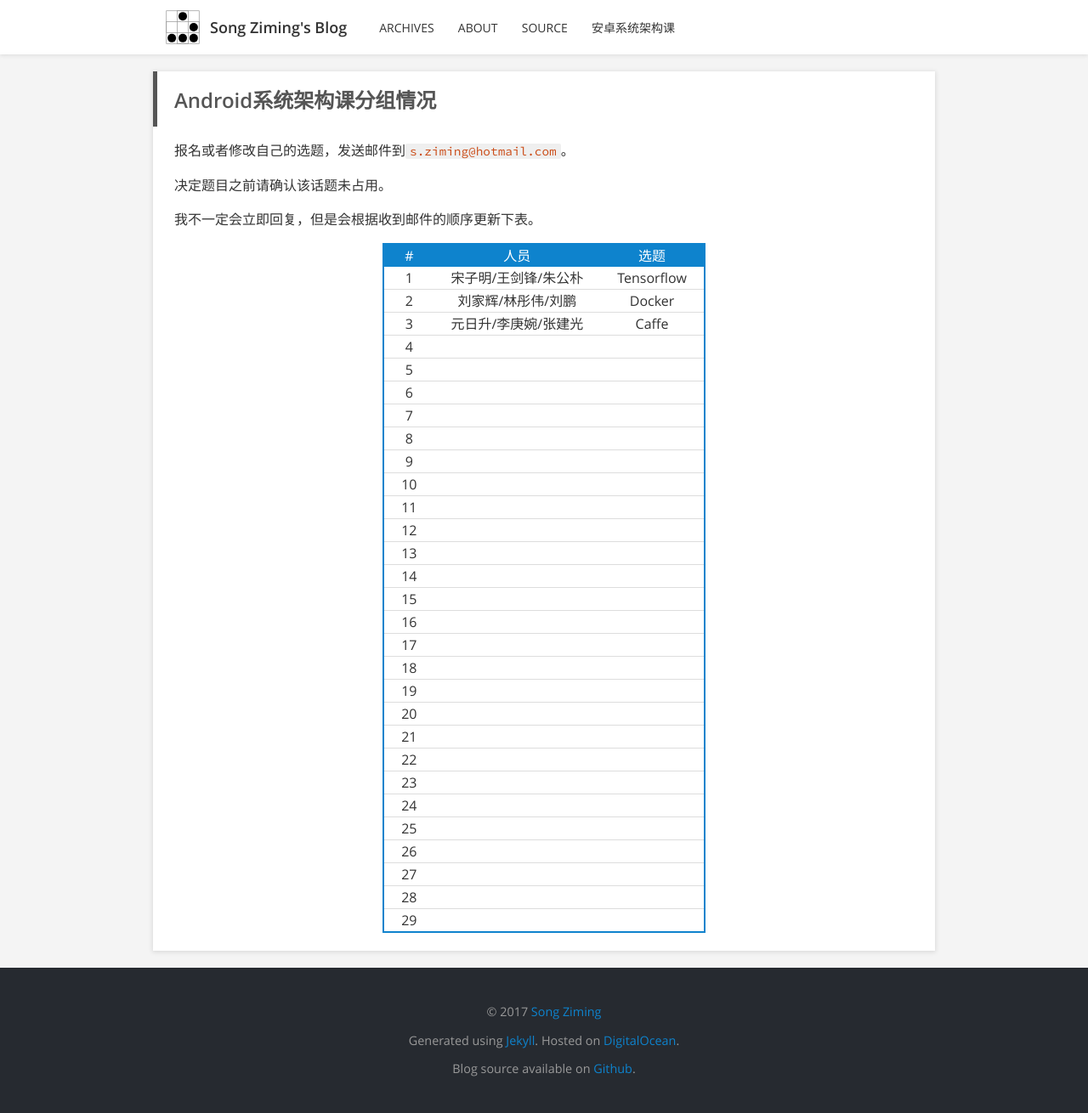
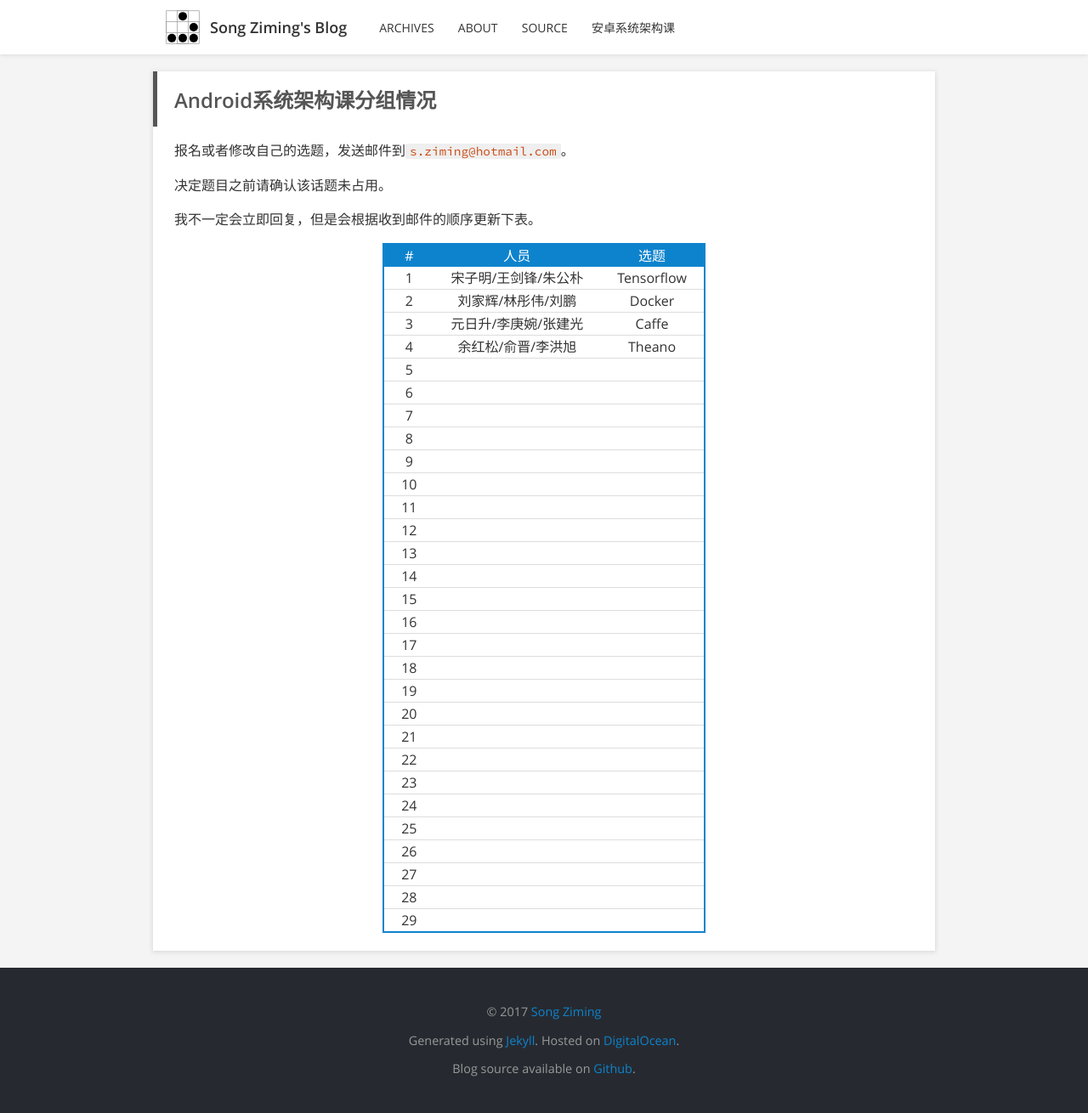
Before and after one commit to songziming/blog, a Jekyll site: the page built from arch.md, in a window 1280 px wide. Shown: the whole page at 85% size. Built offline with Jekyll 4.4.1, drawn with Linux system fonts in a browser that asks for light colours.

Commit message:
added record

```diff
--- a/arch.md
+++ b/arch.md
@@ -12,11 +12,11 @@ layout: page
 <!-- 一人展示，其余两人负责回答问题 -->
 
 | # | 人员 | 选题 |
-|:-----:|:------------------:|:----------------------------------:|
-|  1 | 宋子明/王剑锋/朱公朴 |              Tensorflow                 |
-|  2 | 刘家辉/林彤伟/刘鹏   |              Docker                   |
-|  3 | 元日升/李庚婉/张建光  |             Caffe                    |
-|  4 |                     |                                        |
+|:-----:|:---------------:|:---------------:|
+|  1 | 宋子明/王剑锋/朱公朴 |   Tensorflow    |
+|  2 | 刘家辉/林彤伟/刘鹏   |   Docker        |
+|  3 | 元日升/李庚婉/张建光 |   Caffe         |
+|  4 | 余红松/俞晋/李洪旭   |   Theano        |
 |  5 |                     |                                        |
 |  6 |                     |                                        |
 |  7 |                     |                                        |
```
Also changed, not shown: about.md (+1 -1 lines).
